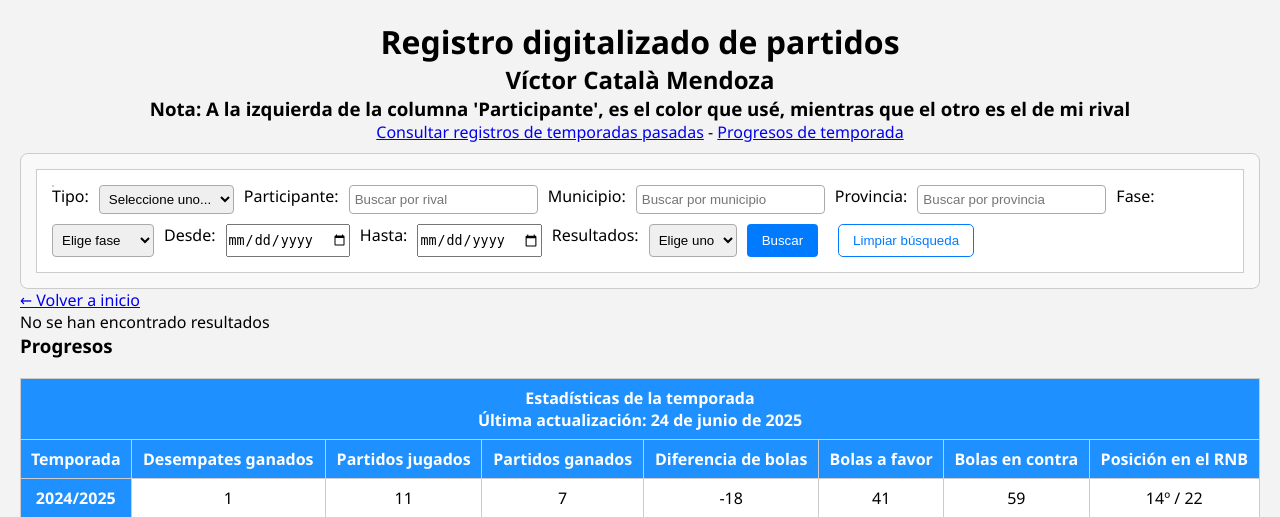
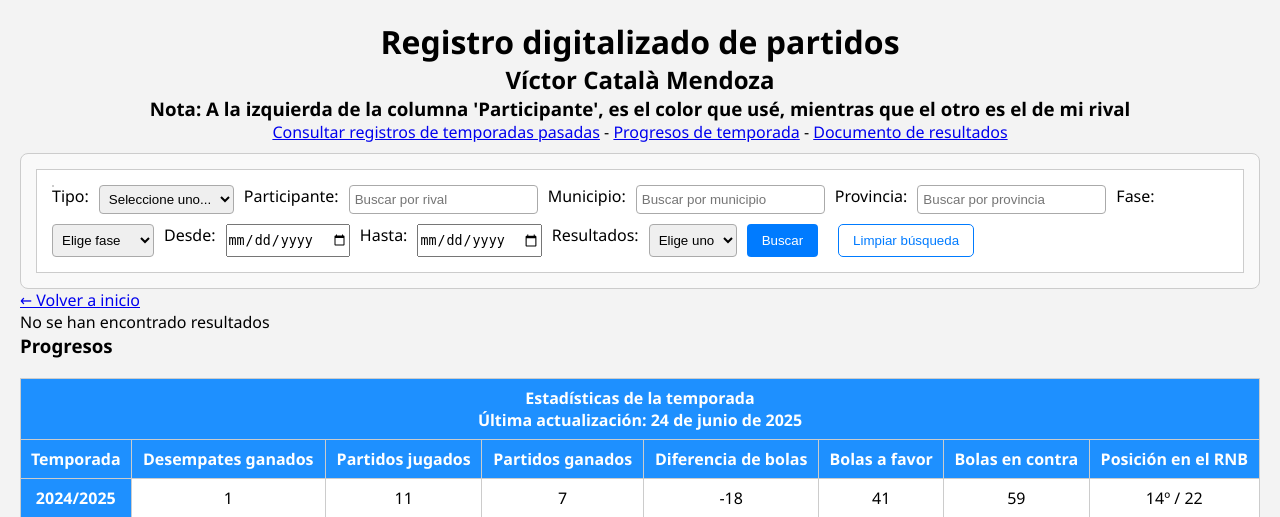
Before and after one commit to victorcm759/deportes-php, a PHP site: page /partidos.php in a window 1280 px wide. Shown: the top 517 px of the page. Run offline with PHP 8.4, Linux system fonts and the light colour scheme; data that the repository does not hold is empty.

Commit message:
Primer commit

```diff
--- a/partidos.php
+++ b/partidos.php
@@ -16,7 +16,7 @@ include 'funciones.php'; ?>
         <h2>Víctor Català Mendoza</h2>
         <h3>Nota: A la izquierda de la columna 'Participante', es el color que usé, mientras que el otro es el de mi rival
         </h3>
-        <a href="pasado/pasado.php">Consultar registros de temporadas pasadas</a> - <a href="#progresos">Progresos de temporada</a>
+        <a href="pasado/pasado.php">Consultar registros de temporadas pasadas</a> - <a href="#progresos">Progresos de temporada</a> - <a href="https://docs.google.com/document/d/1CwKa4SaaCesZDvThIQ9_6vSuLaOvqAgOY2TYRmLJsfU/edit?usp=sharing">Documento de resultados</a>
     </header>
 
     <!-- FORMULARIO DE BÚSQUEDA -->
```
